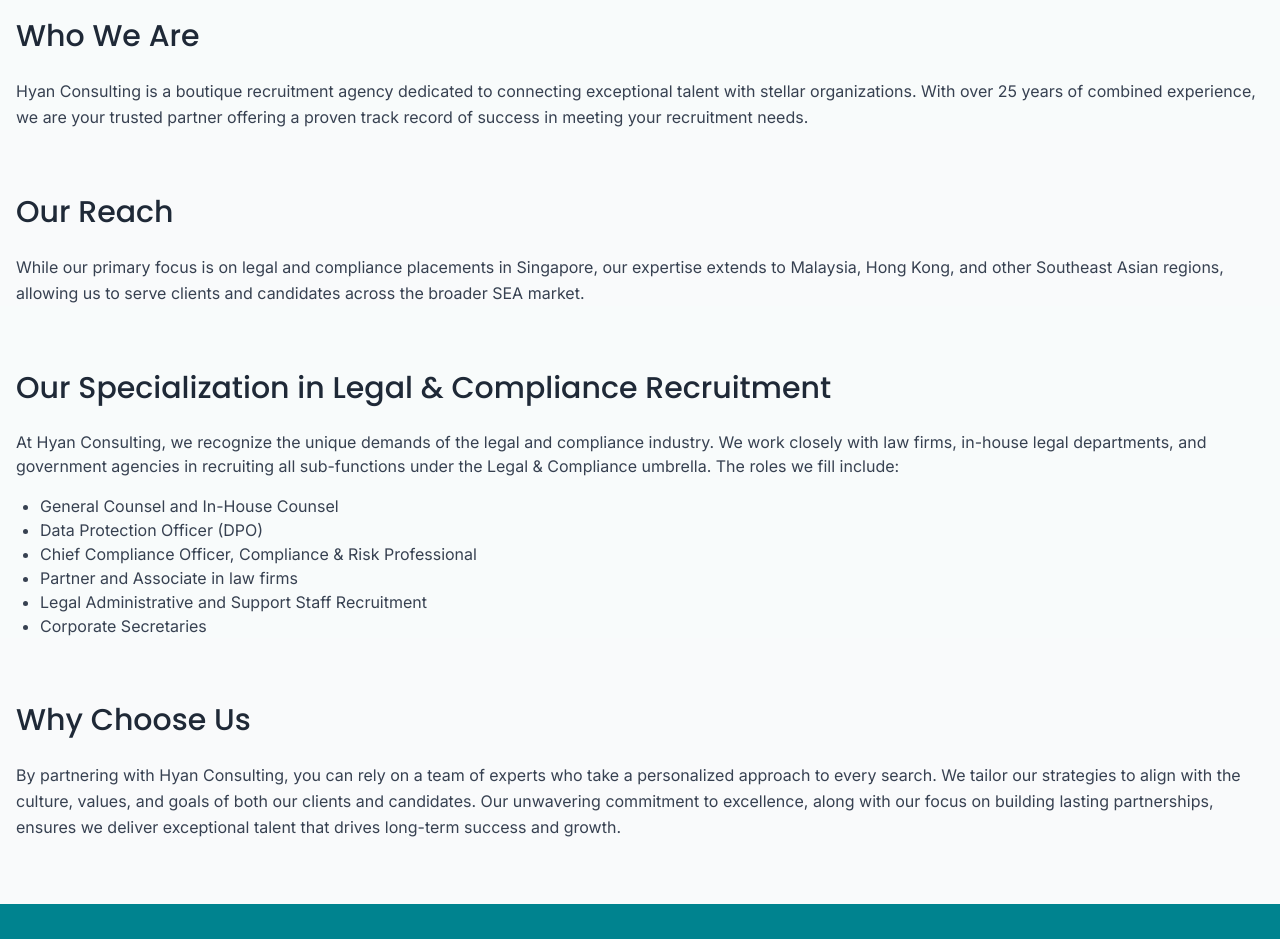
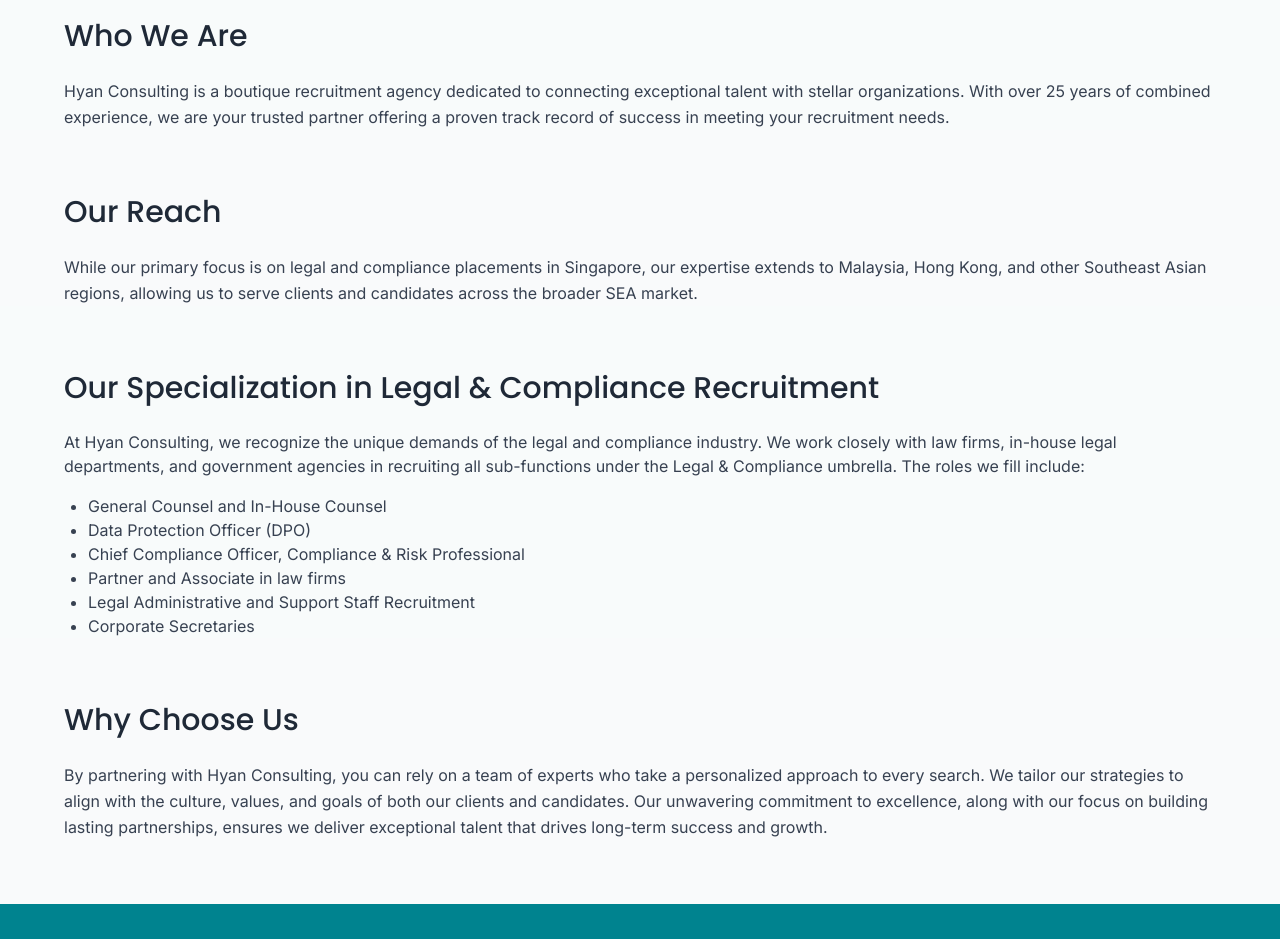
Before and after one commit to faqihisaninja/hyan-consultancy, a Next.js app: page /about in a window 1280 px wide. Shown: the part 520-1459 px from the top of the page. Built offline with nearby package versions, Linux system fonts and the light colour scheme.

Commit message:
Fix margins for all pages

```diff
--- a/src/app/about/page.tsx
+++ b/src/app/about/page.tsx
@@ -29,8 +29,8 @@
             </div>
 
             {/* Who We Are */}
-            <section className="pt-16">
-                <div className="container mx-auto px-4">
+            <section className="pt-16 px-4 md:px-8">
+                <div className="container max-w-6xl mx-auto">
                     <h2 className="text-3xl text-gray-800 mb-6 font-medium font-poppins">
                         Who We Are
                     </h2>
@@ -46,8 +46,8 @@
             </section>
 
             {/* Our Reach */}
-            <section className="bg-gray-50 pt-16">
-                <div className="container mx-auto px-4">
+            <section className="bg-gray-50 pt-16 px-4 md:px-8">
+                <div className="container max-w-6xl mx-auto">
                     <h2 className="text-3xl text-gray-800 mb-6 font-medium font-poppins">
                         Our Reach
                     </h2>
@@ -62,8 +62,8 @@
             </section>
 
             {/* Our Specialization */}
-            <section className="pt-16">
-                <div className="container mx-auto px-4">
+            <section className="pt-16 px-4 md:px-8">
+                <div className="container max-w-6xl mx-auto">
                     <h2 className="text-3xl text-gray-800 mb-6 font-medium font-poppins">
                         Our Specialization in Legal & Compliance Recruitment
                     </h2>
@@ -91,8 +91,8 @@
             </section>
 
             {/* Why Choose Us */}
-            <section className="bg-gray-50 py-16">
-                <div className="container mx-auto px-4">
+            <section className="bg-gray-50 py-16 px-4 md:px-8">
+                <div className="container max-w-6xl mx-auto">
                     <h2 className="text-3xl text-gray-800 mb-6 font-medium font-poppins">
                         Why Choose Us
                     </h2>
--- a/src/app/page.tsx
+++ b/src/app/page.tsx
@@ -31,7 +31,7 @@
                 <div className="absolute inset-0 bg-gradient-to-r from-white via-white/80 to-transparent z-0"></div>
 
                 {/* Content */}
-                <div className="max-w-6xl mx-auto w-full relative z-10 grid md:grid-cols-5 gap-8">
+                <div className="container max-w-6xl mx-auto w-full relative z-10 grid md:grid-cols-5 gap-8">
                     <div className="md:col-span-3 text-center md:text-left">
                         <h1 className="text-4xl md:text-5xl/[3.5rem] font-bold text-black mb-6 font-poppins">
                             Bridging Businesses With The Right Talent
@@ -52,7 +52,7 @@
 
             {/* Services Section */}
             <section id="services" className="py-16 px-4 md:px-8 bg-white">
-                <div className="max-w-6xl mx-auto">
+                <div className="container max-w-6xl mx-auto">
                     <h2 className="text-3xl font-medium text-black mb-12 font-poppins text-center md:text-left">
                         Our Services
                     </h2>
@@ -98,8 +98,8 @@
             </section>
 
             {/* Why Choose Hyan Section */}
-            <section className="py-16 px-6 md:px-8 bg-[#F8FBFB]">
-                <div className="max-w-6xl mx-auto grid md:grid-cols-2 gap-12 items-center">
+            <section className="py-16 px-4 md:px-8 bg-[#F8FBFB]">
+                <div className="container max-w-6xl mx-auto grid md:grid-cols-2 gap-12 items-center">
                     <div>
                         <h2 className="text-3xl font-medium text-black mb-6 font-poppins text-center md:text-left">
                             Why Choose Hyan
@@ -202,7 +202,7 @@
 
             {/* Contact Form Section */}
             <section id="contact" className="py-16 px-4 md:px-8 bg-white">
-                <div className="max-w-6xl mx-auto">
+                <div className="container max-w-6xl mx-auto">
                     <div className="grid md:grid-cols-2 gap-12">
                         {/* Contact Information */}
                         <div className="space-y-6">
--- a/src/app/privacy/page.tsx
+++ b/src/app/privacy/page.tsx
@@ -1,7 +1,7 @@
 export default function Privacy() {
     return (
-        <main className="bg-white py-12 px-4 md:px-8">
-            <div className="max-w-4xl mx-auto">
+        <main className="bg-white py-16 px-4 md:px-8">
+            <div className="container max-w-6xl mx-auto">
                 <h1 className="text-3xl font-bold text-black mb-6 font-poppins">
                     Privacy Policy
                 </h1>
--- a/src/app/terms/page.tsx
+++ b/src/app/terms/page.tsx
@@ -1,7 +1,7 @@
 export default function Terms() {
     return (
-        <main className="bg-white py-12 px-4 md:px-8">
-            <div className="max-w-4xl mx-auto">
+        <main className="bg-white py-16 px-4 md:px-8">
+            <div className="container max-w-6xl mx-auto">
                 <h1 className="text-3xl font-bold text-black mb-6 font-poppins">
                     Terms of Use
                 </h1>
```
